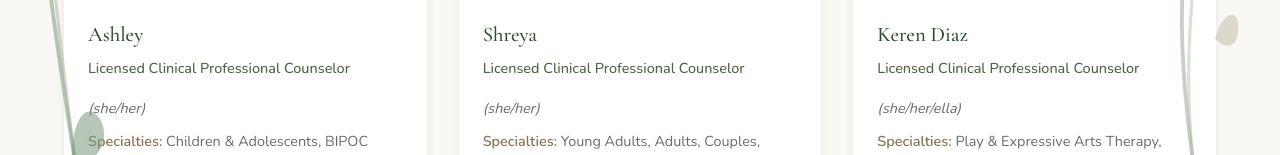
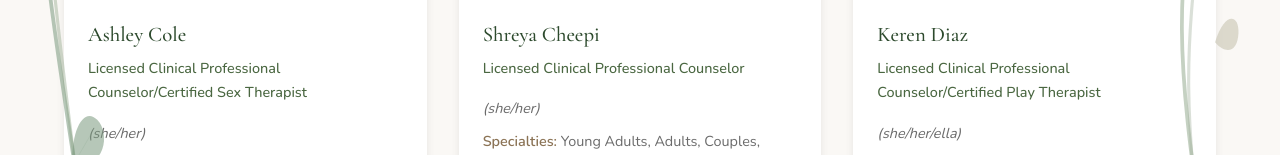
Before and after one commit to scheepi/Healing-Roots-Collective, a plain HTML site: page index.html in a window 1280 px wide. Shown: the part 1428-1583 px from the top of the page. Drawn offline with nearby package versions, Linux system fonts and the light colour scheme.

Commit message:
Update index.html

```diff
--- a/index.html
+++ b/index.html
@@ -363,8 +363,8 @@
                     <div class="team-card fade-in">
                         <div class="team-card__image" style="background-image: url('images/ashley.png'); background-size: cover; background-position: center center; width: 100%; height: 320px;" role="img" aria-label="Ashley"></div>
                         <div class="team-card__content">
-                            <h3 class="team-card__name">Ashley</h3>
-                            <p class="team-card__credentials">Licensed Clinical Professional Counselor</p>
+                            <h3 class="team-card__name">Ashley Cole</h3>
+                            <p class="team-card__credentials">Licensed Clinical Professional Counselor/Certified Sex Therapist</p>
                             <p class="team-card__pronouns">(she/her)</p>
                             <p class="team-card__specialties">
                                 <strong>Specialties:</strong> Children &amp; Adolescents, BIPOC Clients, Older Adults, Anxiety, Depression, Trauma, LGBTQIA+ Affirming Care
@@ -379,7 +379,7 @@
                     <div class="team-card fade-in">
                         <div class="team-card__image" style="background-image: url('images/shreya.png'); background-size: cover; background-position: center top; width: 100%; height: 320px;" role="img" aria-label="Shreya"></div>
                         <div class="team-card__content">
-                            <h3 class="team-card__name">Shreya</h3>
+                            <h3 class="team-card__name">Shreya Cheepi</h3>
                             <p class="team-card__credentials">Licensed Clinical Professional Counselor</p>
                             <p class="team-card__pronouns">(she/her)</p>
                             <p class="team-card__specialties">
@@ -396,7 +396,7 @@
                         <div class="team-card__image" style="background-image: url('images/keren.jpeg'); background-size: cover; background-position: center center; width: 100%; height: 320px;" role="img" aria-label="Keren Diaz"></div>
                         <div class="team-card__content">
                             <h3 class="team-card__name">Keren Diaz</h3>
-                            <p class="team-card__credentials">Licensed Clinical Professional Counselor</p>
+                            <p class="team-card__credentials">Licensed Clinical Professional Counselor/Certified Play Therapist</p>
                             <p class="team-card__pronouns">(she/her/ella)</p>
                             <p class="team-card__specialties">
                                 <strong>Specialties:</strong> Play &amp; Expressive Arts Therapy, Children, Adolescents &amp; Adults, Holistic &amp; Multicultural Approaches, Advocacy &amp; Identity Affirming Care
```
